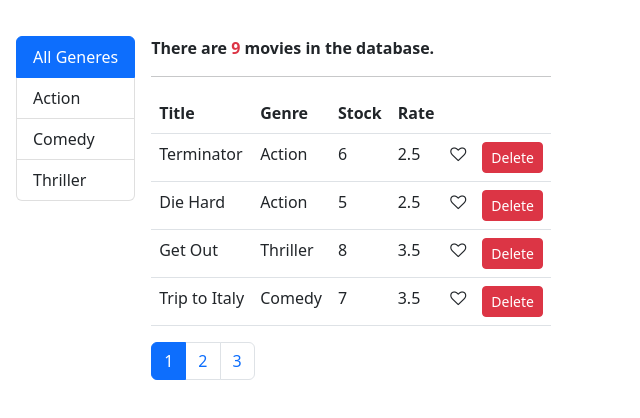
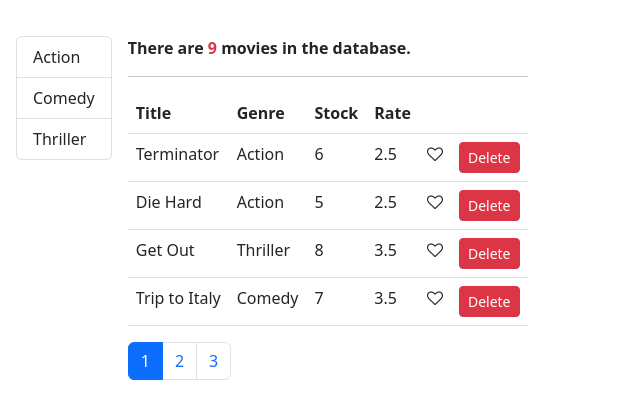
Before and after one commit to MirelaKostova/vidly, a React (Create React App) app: page / in a window 1280 px wide. Shown: the top 418 px of the page, without its empty margins (0-640 px from the left). Built offline with nearby package versions, Linux system fonts and the light colour scheme.

Commit message:
ListGroup - Displaying Items

```diff
--- a/src/components/common/list.jsx
+++ /dev/null
@@ -1,14 +0,0 @@
-const List = () => {
-  return (
-    <ul className="list-group">
-      <li onClick={() => {}} className="list-group-item active">
-        All Generes
-      </li>
-      <li className="list-group-item">Action</li>
-      <li className="list-group-item">Comedy</li>
-      <li className="list-group-item">Thriller</li>
-    </ul>
-  );
-};
-
-export default List;
--- /dev/null
+++ b/src/components/common/listGroup.jsx
@@ -0,0 +1,20 @@
+const ListGroup = (props) => {
+  const { items, textProperty, idProperty } = props;
+
+  return (
+    <ul className="list-group">
+      {/* <li className="list-group-item active">All Generes</li> */}
+      {items.map((item) => (
+        <li key={item[idProperty]} className="list-group-item">
+          {item[textProperty]}
+        </li>
+      ))}
+    </ul>
+  );
+};
+
+ListGroup.defaultProps = {
+  textProperty: "name",
+  idProperty: "_id",
+};
+export default ListGroup;
--- a/src/components/movies.jsx
+++ b/src/components/movies.jsx
@@ -1,19 +1,23 @@
 import React, { Component } from "react";
 import { getMovies } from "../services/fakeMovieService";
+import { getGenres } from "../services/fakeGenreService";
 import "../../node_modules/font-awesome/css/font-awesome.css";
 import Like from "./common/like";
 import Pagination from "./common/pagination";
 import paginate from "../utils/paginate";
-import List from "./common/list";
-import { getGenres } from "../services/fakeGenreService";
+import ListGroup from "./common/listGroup";
 
 class Movies extends Component {
   state = {
-    movies: getMovies(),
-    genres: getGenres(),
+    movies: [],
+    genres: [],
     itemsToShow: 4,
     currentPage: 1,
   };
+
+  componentDidMount() {
+    this.setState({ movies: getMovies(), genres: getGenres() });
+  }
 
   handleDelete = (movie) => {
     const movies = this.state.movies.filter(
@@ -36,7 +40,9 @@ class Movies extends Component {
     this.setState({ currentPage: page });
   };
 
-  handleGenreSort = (movieObj, currGenreId) => {
+  handleGenreSelect = (genre, currGenreId) => {
+    console.log(genre);
+
     const movies = [...this.state.movies];
     const filteredMovies = movies.filter((el) => el.genre._id === currGenreId);
 
@@ -53,10 +59,13 @@ class Movies extends Component {
     const movies = paginate(allMovies, currentPage, itemsToShow);
 
     return (
-      <>
-        <div className="main-wrapper d-flex m-3">
-          <List onClick={() => this.handleGenreSort()} />
-          <>
+      <div className="main-wrapper">
+        <div className="d-flex m-3 ">
+          <ListGroup
+            items={this.state.genres}
+            onClick={() => this.handleGenreSelect}
+          />
+
           <div className="table-wrapper mx-3">
             <p className="fw-bold">
               There are <span className="text-danger">{count}</span> movies in
@@ -106,13 +115,11 @@ class Movies extends Component {
               itemsCount={count}
               itemsToShow={itemsToShow}
               currentPage={currentPage}
-                // selected={this.selected}
               onPageChange={this.handlePageChange}
             />
           </div>
-          </>
         </div>
-      </>
+      </div>
     );
   }
 }
```
Lines whose indentation alone changed are shown as unchanged.
